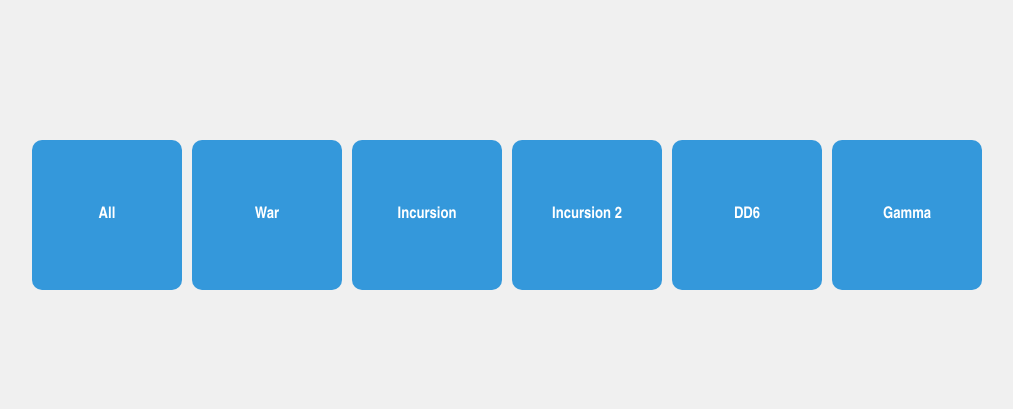
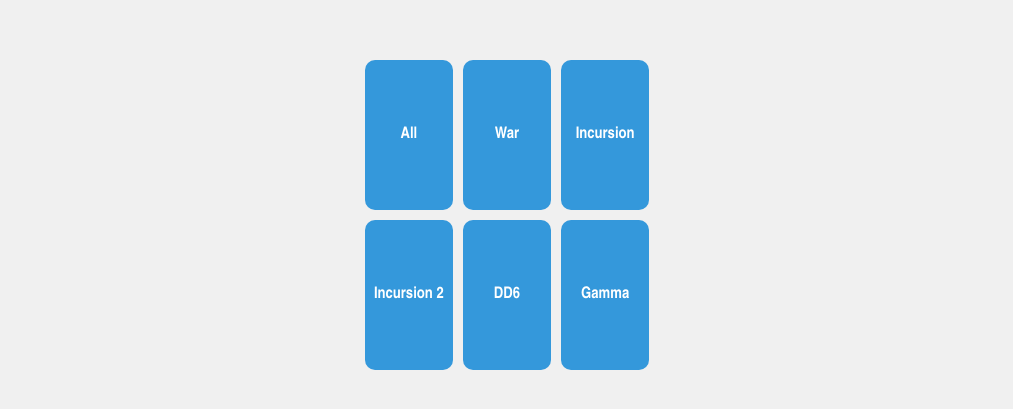
Before and after one commit to Enzikami/enzikami.github.io, a plain HTML site: page index.html in a window 1280 px wide. Shown: the part 185-594 px from the top of the page, without its empty margins (133-1146 px from the left). Drawn offline with Linux system fonts and the light colour scheme.

Commit message:
Add files via upload

```diff
--- a/index.html
+++ b/index.html
@@ -16,11 +16,13 @@
 
         .button-container {
             display: flex;
+            flex-wrap: wrap;
             gap: 10px;
+            justify-content: center;
         }
 
         .tile {
-            width: 150px;
+            width: calc(33.33% - 10px); /* 33.33% width for each tile with 10px gap in between */
             height: 150px;
             background-color: #3498db;
             display: flex;
@@ -40,7 +42,7 @@
             color: #ffffff;
             font-weight: bold;
             font-size: 16px;
-	    font-family: 'Arial Narrow', sans-serif;
+            font-family: 'Arial Narrow', sans-serif;
         }
     </style>
 </head>
```
